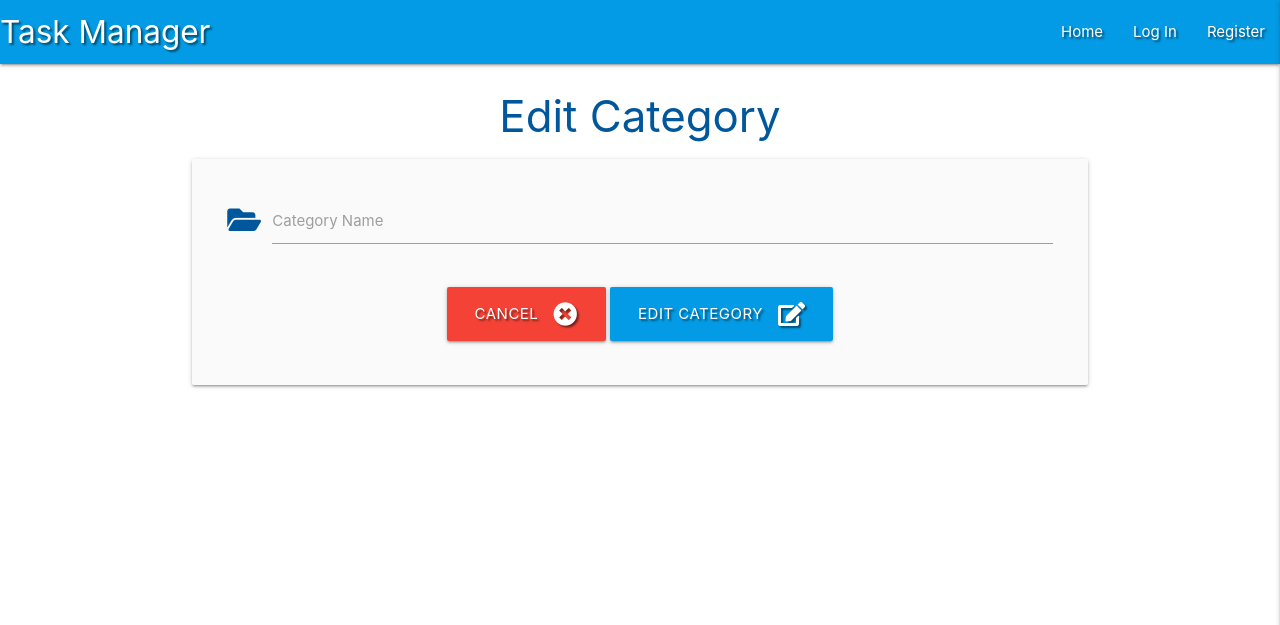
After one commit to aavasylenko/task-mini-project, a Flask app: template templates/edit_category.html in a window 1280 px wide. The commit adds this page. Shown: the top 625 px of the page. Run offline with Flask 2, Linux system fonts and the light colour scheme; the template is opened without the code that fills it, so the values that code supplies are empty; some libraries are stand-ins or nearby versions.

Commit message:
Added edit category functionality

```diff
--- a/app.py
+++ b/app.py
@@ -164,6 +164,22 @@ def add_category():
         return redirect(url_for('get_tasks'))
 
 
+@app.route('/edit_category/<category_id>', methods=["GET", "POST"])
+def edit_category(category_id):
+    if session["user"].lower() == "admin":
+        if request.method == "POST":
+            submit = {
+                "category_name": request.form.get("category_name")
+            }
+            mongo.db.categories.update({"_id": ObjectId(category_id)}, submit)
+            flash("Category Successfully Updated")
+            return redirect(url_for("get_categories"))
+
+        category = mongo.db.categories.find_one({"_id": ObjectId(category_id)})
+        return render_template('edit_category.html', category=category)
+    else:
+        return redirect(url_for('get_tasks'))
+
 if __name__ == "__main__":
     app.run(host=os.environ.get("IP"),
             port=int(os.environ.get("PORT")),
--- a/templates/categories.html
+++ b/templates/categories.html
@@ -18,7 +18,7 @@
           <span class="card-title">{{ category.category_name }}</span>
         </div>
         <div class="card-action">
-          <a href="#" class="btn green accent-4">Edit</a>
+          <a href="{{ url_for('edit_category', category_id=category._id) }}" class="btn green accent-4">Edit</a>
           <a href="#" class="btn light-blue lighten-1">Delete</a>
         </div>
       </div>
--- /dev/null
+++ b/templates/edit_category.html
@@ -0,0 +1,39 @@
+{% extends 'base.html' %} {% block content %}
+
+<h3 class="light-blue-text text-darken-4 center-align">Edit Category</h3>
+<div class="row card-panel grey lighten-5">
+  <form class="col s12" method="POST" action="{{ url_for('edit_category', category_id=category._id) }}">
+
+    <!--Category Name-->
+    <div class="row">
+      <div class="input-field col s12">
+        <i class="fas fa-folder-open prefix light-blue-text text-darken-4"></i>
+        <input
+          id="category_name"
+          name="category_name"
+          minlength="3"
+          maxlength="25"
+          type="text"
+          value="{{ category.category_name }}"
+          class="validate"
+          required
+        />
+        <label for="category_name">Category Name</label>
+      </div>
+    </div>
+    <!--submit button-->
+    <div class="row">
+        <div class="col s12 center-align">
+            <a href="{{ url_for('get_categories') }}" class="btn-large red text-shadow">Cancel
+            <i class="fas fa-times-circle right"></i>
+            </a>
+            <button type="submit" class="btn-large light-blue darken-1 text-shadow">
+                Edit Category<i class="fas fa-edit right"></i>
+            </button>
+        </div>
+    </div>
+
+  </form>
+</div>
+
+{% endblock %}
```
